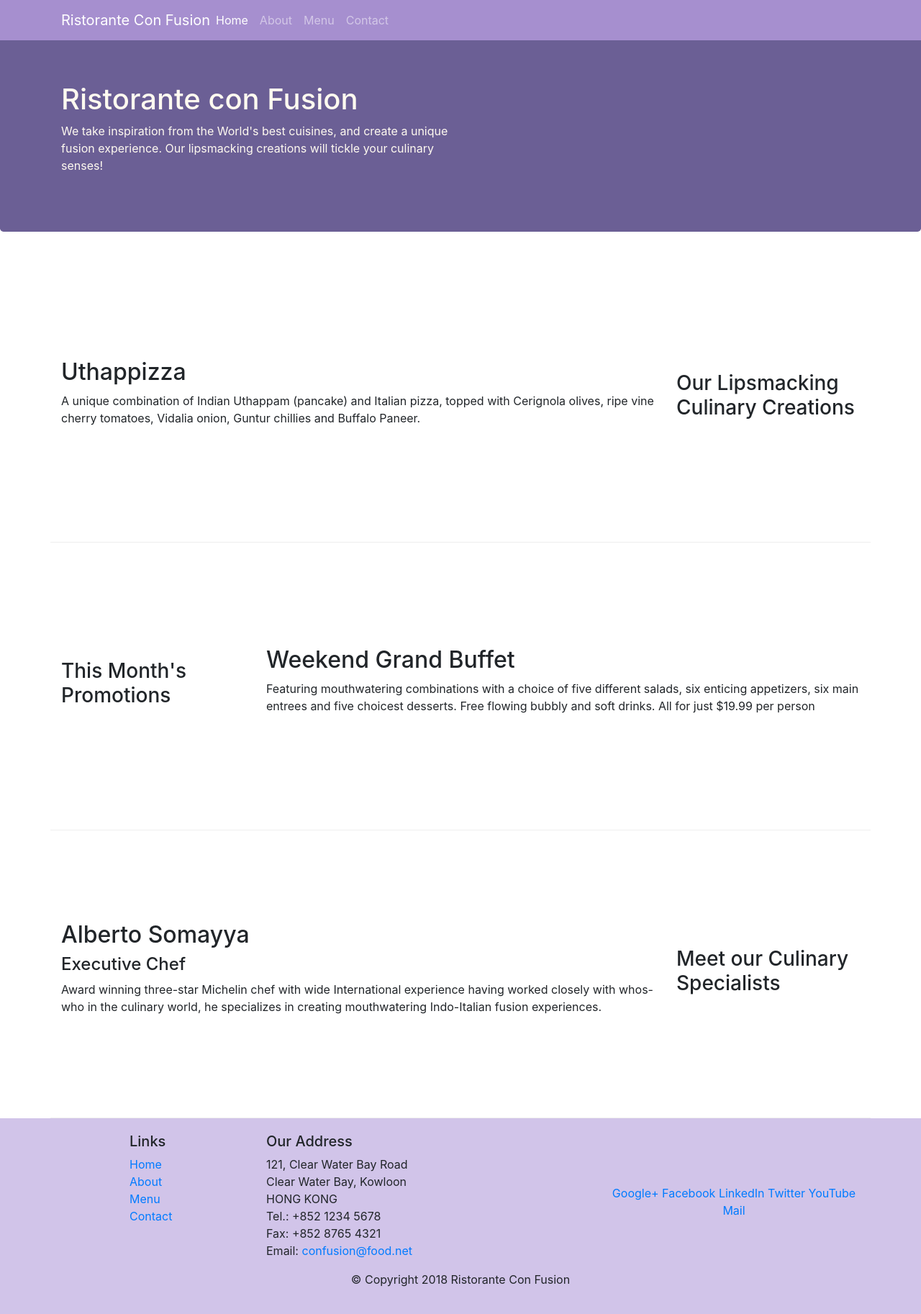
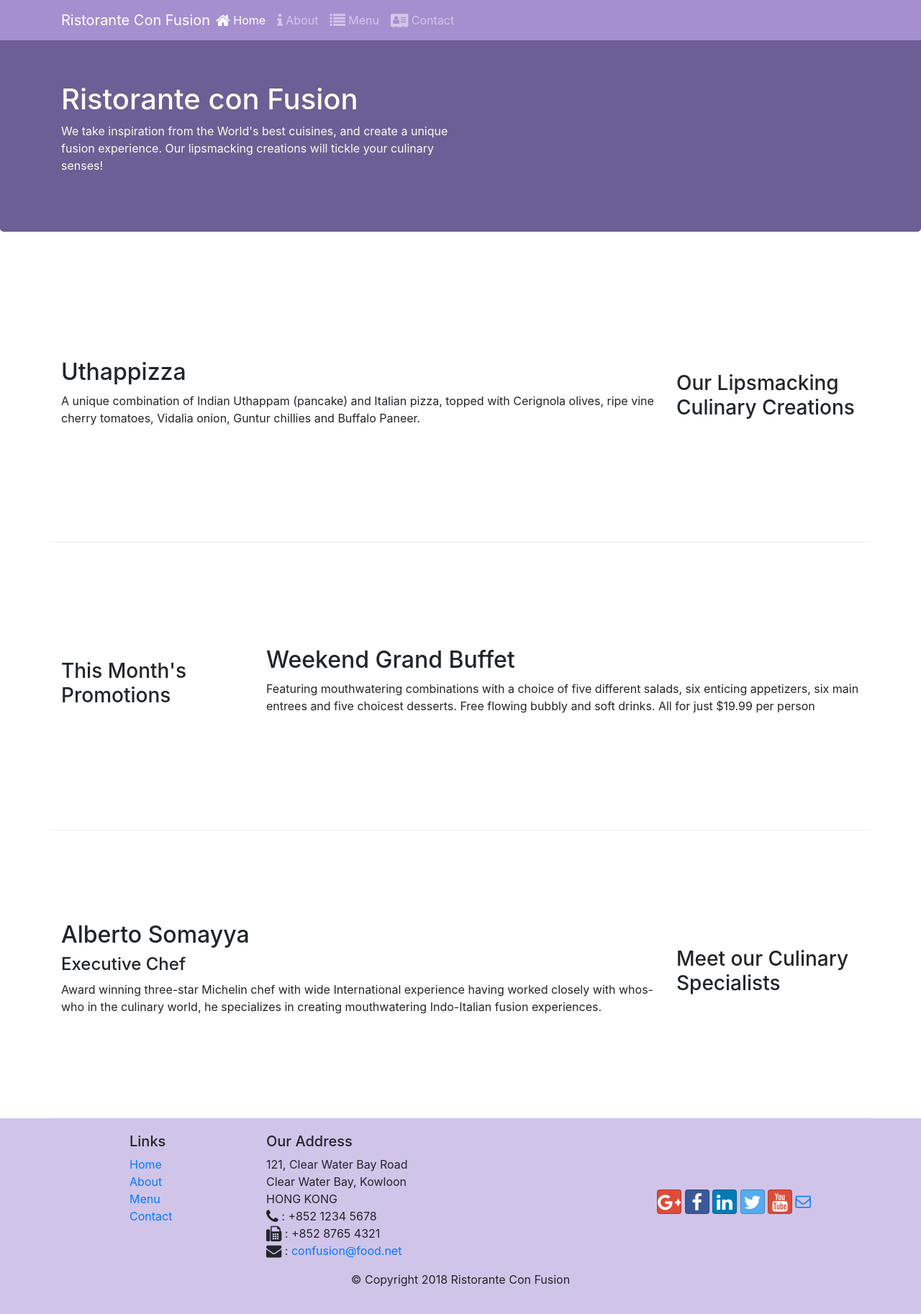
Before and after one commit to surbhiz/BootStrap4, a website: page index.html in a window 1280 px wide. Shown: the whole page at 72% size. Drawn offline with nearby package versions, Linux system fonts and the light colour scheme.

Commit message:
added icon fonts to make website attractive

```diff
--- a/aboutus.html
+++ b/aboutus.html
@@ -16,6 +16,16 @@
     />
 
     <link href="css/styles.css" rel="stylesheet" />
+     <!--adding font icon to the page-->
+     <link
+     rel="stylesheet"
+     href="node_modules/font-awesome/css/font-awesome.min.css"
+   />
+   <!--adding bootstrap social icons-->
+   <link
+     rel="stylesheet"
+     href="node_modules/bootstrap-social/bootstrap-social.css"
+   />
 
     <title>Ristorante Con Fusion: About Us</title>
   </head>
@@ -42,13 +52,25 @@
           <ul class="navbar-nav mr-auto">
             <!--nav-item: it helps to align links horizontally; active: used to show on which page we are actively on -->
             <li class="nav-item">
-              <a class="nav-link" href="./index.html">Home</a>
+              <a class="nav-link" href="./index.html"
+                ><span class="fa fa-home fa-lg"></span> Home</a
+              >
+            </li>
+            <li class="nav-item active">
+              <a class="nav-link" href="#"
+                ><span class="fa fa-info fa-lg"></span> About</a
+              >
             </li>
             <li class="nav-item">
-              <a class="nav-link active" href="#">About</a>
+              <a class="nav-link" href="#"
+                ><span class="fa fa-list fa-lg"></span> Menu</a
+              >
             </li>
-            <li class="nav-item"><a class="nav-link" href="#">Menu</a></li>
-            <li class="nav-item"><a class="nav-link" href="#">Contact</a></li>
+            <li class="nav-item">
+              <a class="nav-link" href="#"
+                ><span class="fa fa-address-card fa-lg"></span> Contact</a
+              >
+            </li>
           </ul>
         </div>
       </div>
@@ -172,19 +194,40 @@
               121, Clear Water Bay Road<br />
               Clear Water Bay, Kowloon<br />
               HONG KONG<br />
-              Tel.: +852 1234 5678<br />
-              Fax: +852 8765 4321<br />
-              Email: <a href="mailto:confusion@food.net">confusion@food.net</a>
+              <i class="fa fa-phone fa-lg"></i> : +852 1234 5678<br />
+              <i class="fa fa-fax fa-lg"></i> : +852 8765 4321<br />
+              <i class="fa fa-envelope fa-lg"></i> :
+              <a href="mailto:confusion@food.net">confusion@food.net</a>
             </address>
           </div>
-          <div class="col-sm align-self-center">
-            <div style="text-align: center">
-              <a href="http://google.com/+">Google+</a>
-              <a href="http://www.facebook.com/profile.php?id=">Facebook</a>
-              <a href="http://www.linkedin.com/in/">LinkedIn</a>
-              <a href="http://twitter.com/">Twitter</a>
-              <a href="http://youtube.com/">YouTube</a>
-              <a href="mailto:">Mail</a>
+          <div class="col-12 col-sm-4 align-self-center">
+            <div class="text-center">
+              <a
+                class="btn btn-social-icon btn-google"
+                href="http://google.com/+"
+                ><i class="fa fa-google-plus fa-lg"></i>
+              </a>
+              <a
+                class="btn btn-social-icon btn-facebook"
+                href="http://www.facebook.com/profile.php?id="
+                ><i class="fa fa-facebook fa-lg"></i>
+              </a>
+              <a
+                class="btn btn-social-icon btn-linkedin"
+                href="http://www.linkedin.com/in/"
+                ><i class="fa fa-linkedin fa-lg"></i>
+              </a>
+              <a
+                class="btn btn-social-icon btn-twitter"
+                href="http://twitter.com/"
+                ><i class="fa fa-twitter fa-lg"></i>
+              </a>
+              <a
+                class="btn btn-social-icon btn-google"
+                href="http://youtube.com/"
+                ><i class="fa fa-youtube fa-lg"></i>
+              </a>
+              <a href="mailto:"><i class="fa fa-envelope-o fa-lg"></i> </a>
             </div>
           </div>
         </div>
--- a/index.html
+++ b/index.html
@@ -13,6 +13,16 @@
     <link
       rel="stylesheet"
       href="node_modules/bootstrap/dist/css/bootstrap.min.css"
+    />
+    <!--adding font icon to the page-->
+    <link
+      rel="stylesheet"
+      href="node_modules/font-awesome/css/font-awesome.min.css"
+    />
+    <!--adding bootstrap social icons-->
+    <link
+      rel="stylesheet"
+      href="node_modules/bootstrap-social/bootstrap-social.css"
     />
 
     <title>Ristorante Con Fusion</title>
@@ -33,20 +43,32 @@
           <span class="navbar-toggler-icon"></span>
         </button>
         <!--navbar-brand: it allows to display information of brand-->
-        <a class="navbar-brand mr-auto" href="#">Ristorante Con Fusion</a>
+        <a class="navbar-brand mr-auto" href="#">Ristorante Con Fusion </a>
         <!--collapse navabr-collapse: it is used for small screen toggle property-->
         <div class="collapse navbar-collapse" id="Navbar">
           <!--navbar-nav: helps to align the links horizontally; mr-auto: utility class which allows for right margin -->
           <ul class="navbar-nav mr-auto">
             <!--nav-item: it helps to align links horizontally; active: used to show on which page we are actively on -->
             <li class="nav-item active">
-              <a class="nav-link" href="#">Home</a>
+              <a class="nav-link" href="#"
+                ><span class="fa fa-home fa-lg"></span> Home</a
+              >
             </li>
             <li class="nav-item">
-              <a class="nav-link" href="./aboutus.html">About</a>
+              <a class="nav-link" href="./aboutus.html"
+                ><span class="fa fa-info fa-lg"></span> About</a
+              >
             </li>
-            <li class="nav-item"><a class="nav-link" href="#">Menu</a></li>
-            <li class="nav-item"><a class="nav-link" href="#">Contact</a></li>
+            <li class="nav-item">
+              <a class="nav-link" href="#"
+                ><span class="fa fa-list fa-lg"></span> Menu</a
+              >
+            </li>
+            <li class="nav-item">
+              <a class="nav-link" href="#"
+                ><span class="fa fa-address-card fa-lg"></span> Contact</a
+              >
+            </li>
           </ul>
         </div>
       </div>
@@ -137,19 +159,41 @@
               121, Clear Water Bay Road<br />
               Clear Water Bay, Kowloon<br />
               HONG KONG<br />
-              Tel.: +852 1234 5678<br />
-              Fax: +852 8765 4321<br />
-              Email: <a href="mailto:confusion@food.net">confusion@food.net</a>
+              <!--i tag is used for specifying font awesome icons-->
+              <i class="fa fa-phone fa-lg"></i> : +852 1234 5678<br />
+              <i class="fa fa-fax fa-lg"></i> : +852 8765 4321<br />
+              <i class="fa fa-envelope fa-lg"></i> :
+              <a href="mailto:confusion@food.net">confusion@food.net</a>
             </address>
           </div>
           <div class="col-12 col-sm-4 align-self-center">
             <div class="text-center">
-              <a href="http://google.com/+">Google+</a>
-              <a href="http://www.facebook.com/profile.php?id=">Facebook</a>
-              <a href="http://www.linkedin.com/in/">LinkedIn</a>
-              <a href="http://twitter.com/">Twitter</a>
-              <a href="http://youtube.com/">YouTube</a>
-              <a href="mailto:">Mail</a>
+              <a
+                class="btn btn-social-icon btn-google"
+                href="http://google.com/+"
+                ><i class="fa fa-google-plus fa-lg"></i>
+              </a>
+              <a
+                class="btn btn-social-icon btn-facebook"
+                href="http://www.facebook.com/profile.php?id="
+                ><i class="fa fa-facebook fa-lg"></i>
+              </a>
+              <a
+                class="btn btn-social-icon btn-linkedin"
+                href="http://www.linkedin.com/in/"
+                ><i class="fa fa-linkedin fa-lg"></i>
+              </a>
+              <a
+                class="btn btn-social-icon btn-twitter"
+                href="http://twitter.com/"
+                ><i class="fa fa-twitter fa-lg"></i>
+              </a>
+              <a
+                class="btn btn-social-icon btn-google"
+                href="http://youtube.com/"
+                ><i class="fa fa-youtube fa-lg"></i>
+              </a>
+              <a href="mailto:"><i class="fa fa-envelope-o fa-lg"></i> </a>
             </div>
           </div>
         </div>
--- a/package.json
+++ b/package.json
@@ -15,6 +15,8 @@
   },
   "dependencies": {
     "bootstrap": "^4.0.0",
+    "bootstrap-social": "^5.1.1",
+    "font-awesome": "^4.7.0",
     "jquery": "^3.3.1",
     "popper.js": "^1.12.9"
   }
```
Also changed, not shown: 1 other file.
